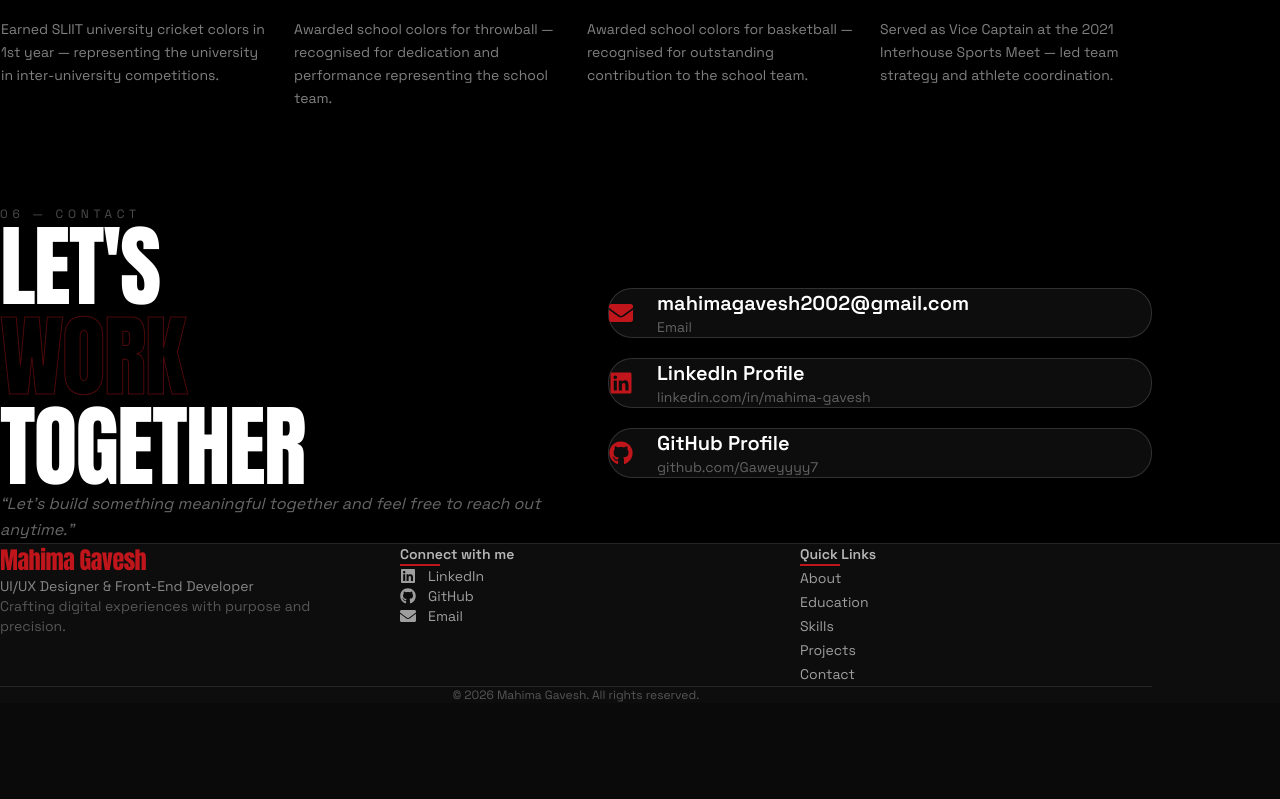
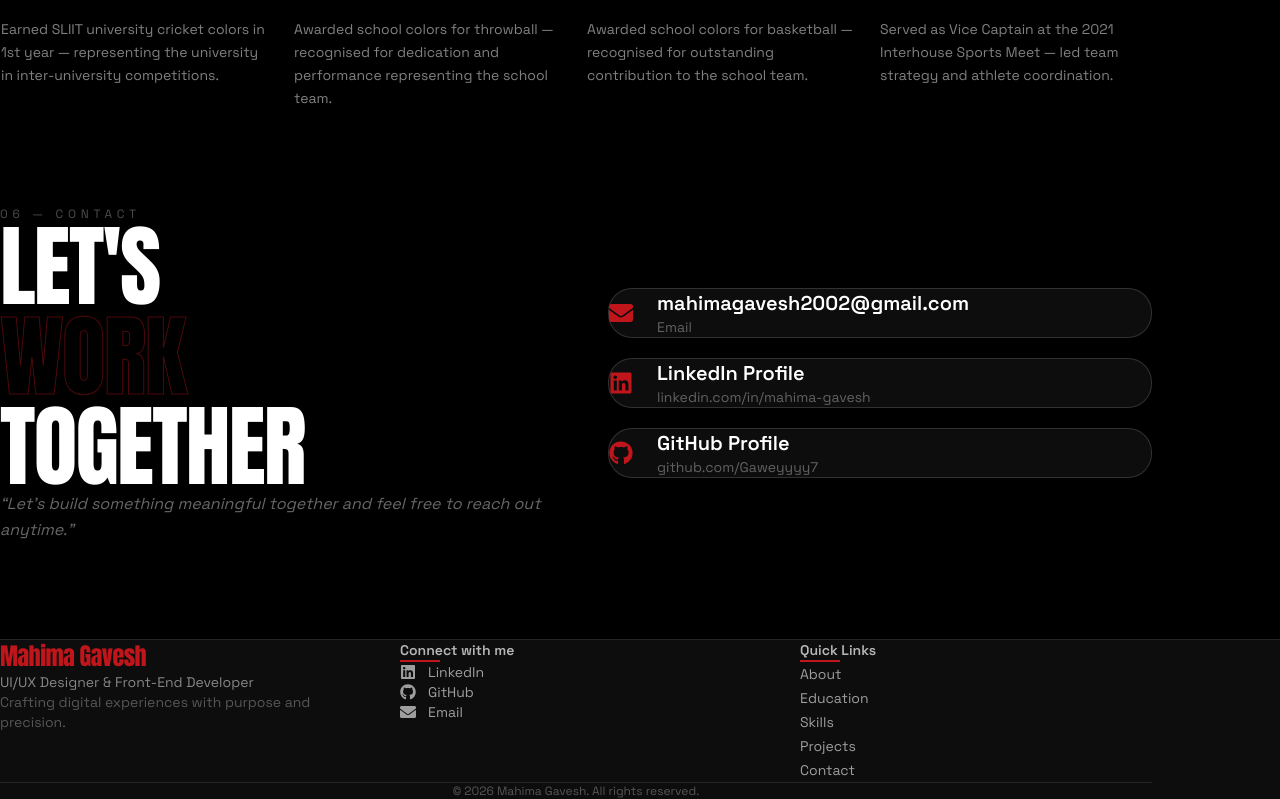
Before and after one commit to Gaweyyyy7/My-Portfolio, a Next.js app: page / in a window 1280 px wide. Shown: the part 4795-5594 px from the top of the page. Before the commit the page ends 5498 px from the top, so only its background shows below. Built offline with nearby package versions, Linux system fonts and the light colour scheme.

Commit message:
add black gap between contact and footer

```diff
--- a/app/page.tsx
+++ b/app/page.tsx
@@ -954,6 +954,7 @@ export default function Home() {
       <Sports />
       <div className="h-24 bg-black" />
       <Contact />
+      <div className="h-24 bg-black" />
       <Footer />
     </div>
   );
```
